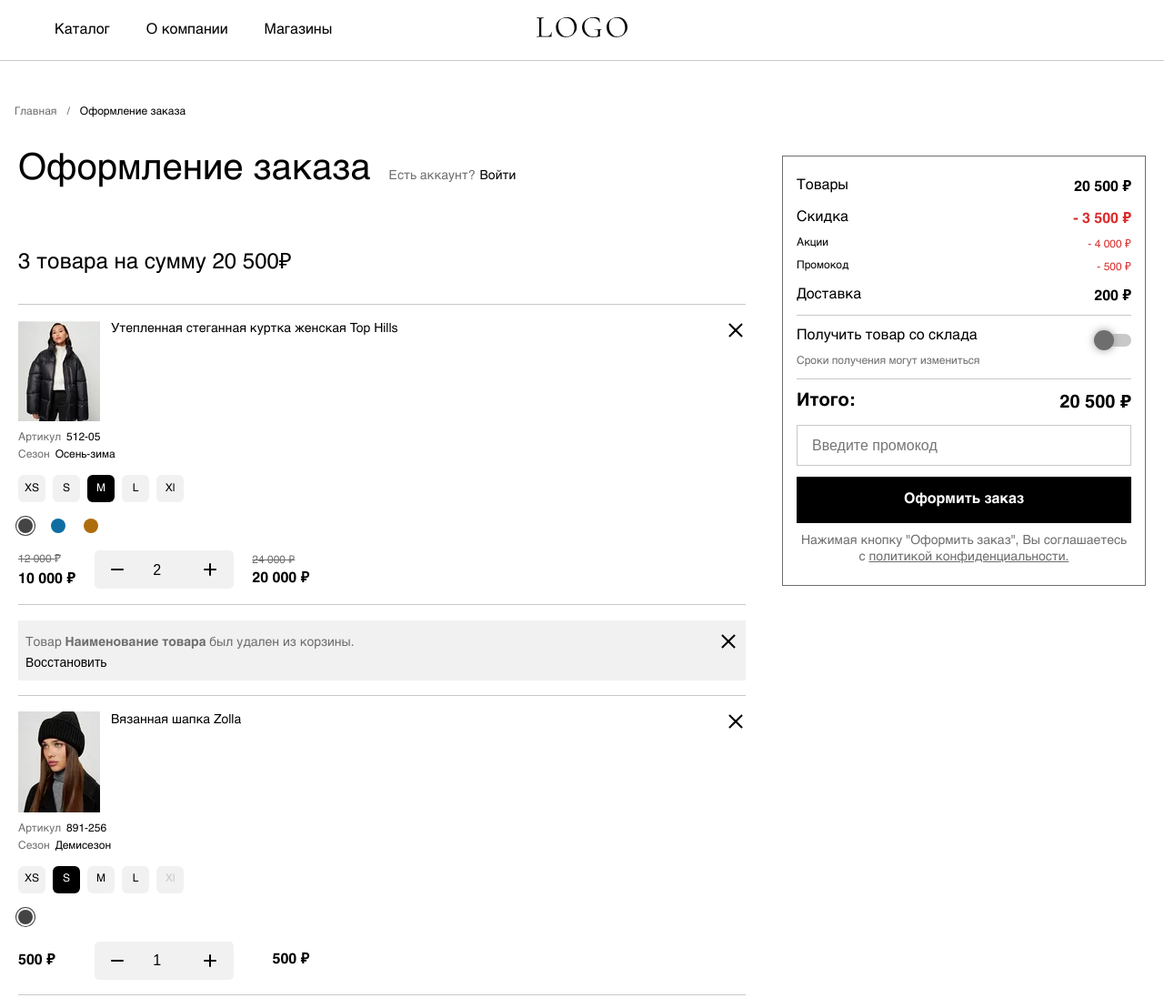
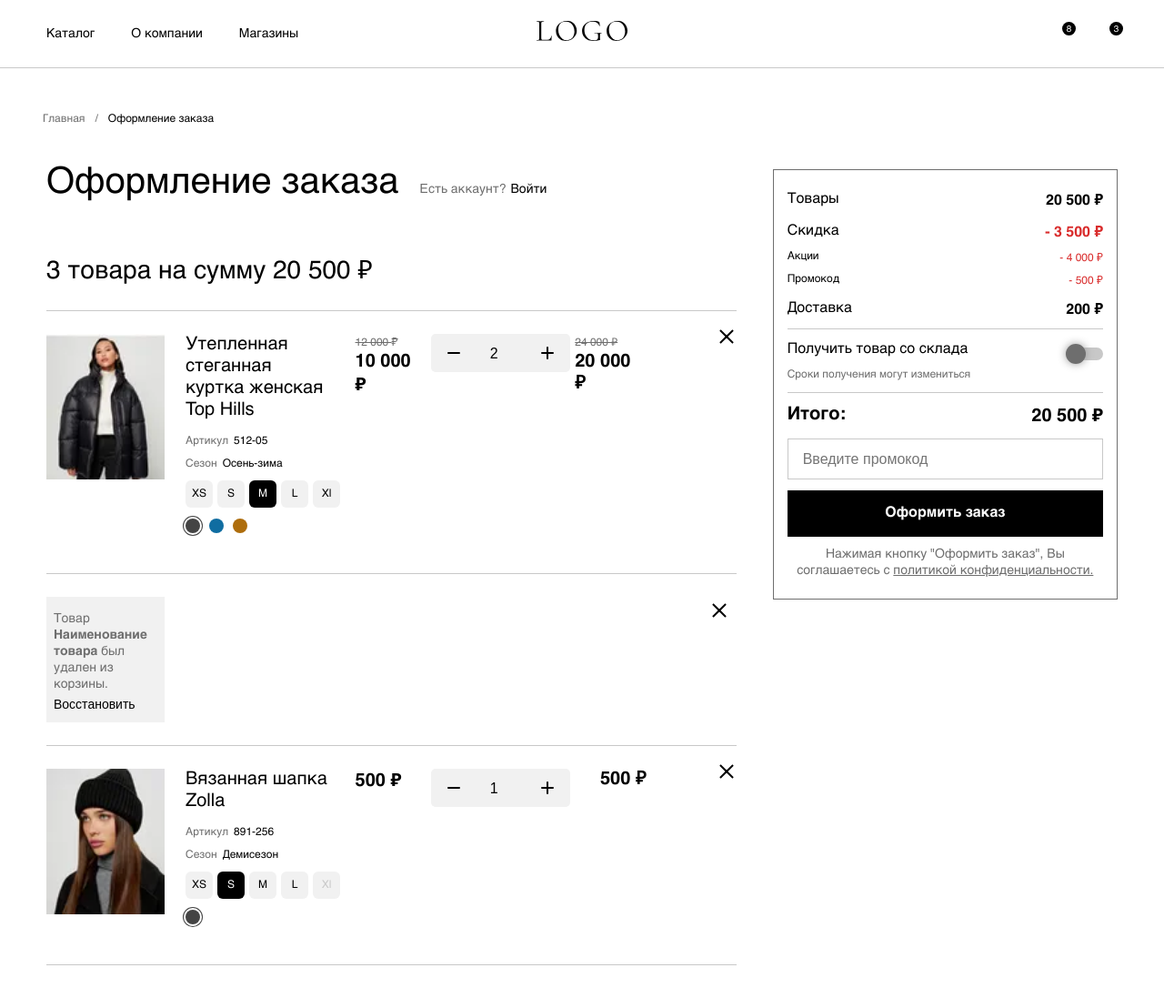
Before and after one commit to LilyHort/logo-shop, a website: page source/index.html in a window 1280 px wide. Shown: the top 1097 px of the page at 91% size. Drawn offline with nearby package versions, Linux system fonts and the light colour scheme; files that its build step writes are made by us from their sources; files whose address does not match are found by name.

Commit message:
Стили карточек на десктопе

```diff
--- a/source/index.html
+++ b/source/index.html
@@ -42,6 +42,7 @@
               </li>
               <li class="header__nav-user-item header__nav-user-item--mobile header__item">
                 <a class="header__link link-reset" href="#">
+                  <span class="header__nav-user-item-count">8</span>
                   <span class="visually-hidden">Избранное</span>
                   <svg class="header__nav-user-icon header__nav-user-icon--favorite" width="28" height="28">
                     <use href="./icons/stack.svg#favorite"></use>
@@ -50,6 +51,7 @@
               </li>
               <li class="header__nav-user-item header__item">
                 <a class="header__link link-reset" href="#">
+                  <span class="header__nav-user-item-count">4</span>
                   <span class="visually-hidden">Корзина</span>
                   <svg class="header__nav-user-icon header__nav-user-icon--bag" width="28" height="28">
                     <use href="./icons/stack.svg#bag"></use>
@@ -78,7 +80,8 @@
               </li>
               <li class="header__nav-main-item header__nav-main-item--desktop header__item">
                 <a class="header__link link-reset" href="#">
-                  <svg class="header__nav-user-icon header__nav-user-icon--mobile header__nav-user-icon--search" width="28" height="28">
+                  <svg class="header__nav-user-icon header__nav-user-icon--mobile header__nav-user-icon--search"
+                    width="28" height="28">
                     <use href="./icons/stack.svg#search"></use>
                   </svg>
                   <span class="header__nav-main-item-text">Поиск</span>
@@ -86,7 +89,8 @@
               </li>
               <li class="header__nav-main-item header__nav-main-item--desktop header__item">
                 <a class="header__link link-reset" href="#">
-                  <svg class="header__nav-user-icon header__nav-user-icon--mobile header__nav-user-icon--account" width="28" height="28">
+                  <svg class="header__nav-user-icon header__nav-user-icon--mobile header__nav-user-icon--account"
+                    width="28" height="28">
                     <use href="./icons/stack.svg#account"></use>
                   </svg>
                   <span class="header__nav-main-item-text">Войти</span>
@@ -94,7 +98,8 @@
               </li>
               <li class="header__nav-main-item header__nav-main-item--desktop header__item">
                 <a class="header__link link-reset" href="#">
-                  <svg class="header__nav-user-icon header__nav-user-icon--mobile header__nav-user-icon--favorite" width="28" height="28">
+                  <svg class="header__nav-user-icon header__nav-user-icon--mobile header__nav-user-icon--favorite"
+                    width="28" height="28">
                     <use href="./icons/stack.svg#favorite"></use>
                   </svg>
                   <span class="header__nav-main-item-text">Избранное</span>
@@ -133,7 +138,7 @@
                   <p class="basket__info">
                     <span class="basket__count">3</span> товара
                     на сумму
-                    <span class="basket__total">25&nbsp;000</span><span class="ruble ruble--basket">₽
+                    <span class="basket__total">25&nbsp;000</span>&nbsp;<span class="ruble ruble--basket">₽
                     </span>
                   </p>
                 </div>
@@ -151,17 +156,26 @@
                           <source media="(min-width: 1300px)"
                             srcset="./images/basket/top-hills-desktop@1x.webp 1x, ./images/basket/top-hills-desktop@2x.webp 2x"
                             type="image/webp" width="130" height="160">
-                          <source srcset="./images/basket/top-hills-mobile@1x.webp 1x, ./images/basket/top-hills-mobile@2x.webp 2x" type="image/webp" width="90" height="111">
+                          <source
+                            srcset="./images/basket/top-hills-mobile@1x.webp 1x, ./images/basket/top-hills-mobile@2x.webp 2x"
+                            type="image/webp" width="90" height="111">
                           <source media="(min-width: 1300px)"
                             srcset="./images/basket/top-hills-desktop@1x.jpg 1x, ./images/basket/top-hills-desktop@2x.jpg 2x"
                             type="image/jpeg" width="130" height="160">
                           <img class="card__image" src="./images/basket/top-hills-mobile@1x.jpg"
                             srcset="./images/basket/top-hills-mobile@2x.jpg 2x" width="90" height="111" alt="Товар">
                         </picture>
-                        <h3 class="card__title">
+                        <h3 class="card__title card__title--mobile">
                           Утепленная стеганная куртка женская Top Hills
                         </h3>
                       </a>
+                      <div class="card__content">
+                        <a class="card__link link-reset" href="#">
+                          <h3 class="card__title card__title--desktop">
+                            Утепленная стеганная куртка женская Top Hills
+                          </h3>
+                        </a>
+
                         <div class="card__details">
                           <p class="card__details-text card__details-text--article">Артикул <span
                               class="card__details-meaning card__article-number">512-05</span></p>
@@ -225,6 +239,7 @@
                             </li>
                           </ul>
                         </fieldset>
+                      </div>
                       <div class="card__price">
                         <div class="card__price-unit">
                           <span class="card__price-old">12&nbsp;000 <span class="ruble ruble--card-old">₽
@@ -248,9 +263,11 @@
                           </button>
                         </div>
                         <div class="card__price-total">
-                          <span class="card__price-old card__price-old--total">24&nbsp;000 <span class="ruble ruble--card-old">₽</span></span>
+                          <span class="card__price-old card__price-old--total">24&nbsp;000 <span
+                              class="ruble ruble--card-old">₽</span></span>
                           <br>
-                          <span class="card__price-current">20&nbsp;000 <span class="ruble ruble--card-current">₽</span></span>
+                          <span class="card__price-current">20&nbsp;000 <span
+                              class="ruble ruble--card-current">₽</span></span>
                         </div>
                       </div>
                     </li>
@@ -258,7 +275,8 @@
                       <button class="card__button card__button--restore button-reset" type="button"></button>
                       <div class="card__item-deleted-wrapper">
                         <p class="card__item-deleted-text">
-                        Товар <a class="card__item-deleted-name link-reset" href="#">Наименование товара</a> был удален из корзины.
+                          Товар <a class="card__item-deleted-name link-reset" href="#">Наименование товара</a> был
+                          удален из корзины.
                         </p>
                         <button class="card__item-deleted-button button-reset" type="button">Восстановить</button>
                       </div>
@@ -270,14 +288,22 @@
                             <source media="(min-width: 1300px)"
                               srcset="./images/basket/cap-zolla-desktop@1x.webp 1x, ./images/basket/cap-zolla-desktop@2x.webp 2x"
                               type="image/webp" width="130" height="160">
-                          <source srcset="./images/basket/cap-zolla-mobile@1x.webp 1x, ./images/basket/cap-zolla-mobile@2x.webp 2x" type="image/webp" width="90" height="111">
+                            <source
+                              srcset="./images/basket/cap-zolla-mobile@1x.webp 1x, ./images/basket/cap-zolla-mobile@2x.webp 2x"
+                              type="image/webp" width="90" height="111">
                             <source media="(min-width: 1300px)"
                               srcset="./images/basket/cap-zolla-desktop@1x.jpg 1x, ./images/basket/cap-zolla-desktop@2x.jpg 2x"
                               type="image/jpeg" width="130" height="160">
                             <img class="card__image" src="./images/basket/cap-zolla-mobile@1x.jpg"
                               srcset="./images/basket/cap-zolla-mobile@2x.jpg 2x" width="90" height="111" alt="Товар">
                           </picture>
-                        <h3 class="card__title">
+                          <h3 class="card__title card__title--mobile">
+                            Вязанная шапка Zolla
+                          </h3>
+                        </a>
+                        <div class="card__content">
+                          <a class="card__link link-reset" href="#">
+                            <h3 class="card__title card__title--desktop">
                               Вязанная шапка Zolla
                             </h3>
                           </a>
@@ -291,28 +317,28 @@
                             <legend class="card__size-legend visually-hidden">Выберите размер</legend>
                             <ul class="card__size-list list-reset">
                               <li class="card__size-item">
-                            <input class="card__size-input visually-hidden" type="radio" name="size-item-2" value="XS"
-                              id="size-xs-2">
+                                <input class="card__size-input visually-hidden" type="radio" name="size-item-2"
+                                  value="XS" id="size-xs-2">
                                 <label class="card__size-label" for="size-xs-2">XS</label>
                               </li>
                               <li class="card__size-item card__size-item--active">
-                            <input class="card__size-input visually-hidden" type="radio" name="size-item-2" value="S"
-                              id="size-s-2">
+                                <input class="card__size-input visually-hidden" type="radio" name="size-item-2"
+                                  value="S" id="size-s-2">
                                 <label class="card__size-label card__size-label--active" for="size-s-2">S</label>
                               </li>
                               <li class="card__size-item">
-                            <input class="card__size-input visually-hidden" type="radio" name="size-item-2" value="M"
-                              id="size-m-2" checked>
+                                <input class="card__size-input visually-hidden" type="radio" name="size-item-2"
+                                  value="M" id="size-m-2" checked>
                                 <label class="card__size-label" for="size-m-2">M</label>
                               </li>
                               <li class="card__size-item">
-                            <input class="card__size-input visually-hidden" type="radio" name="size-item-2" value="L"
-                              id="size-l-2">
+                                <input class="card__size-input visually-hidden" type="radio" name="size-item-2"
+                                  value="L" id="size-l-2">
                                 <label class="card__size-label" for="size-l-2">L</label>
                               </li>
                               <li class="card__size-item card__size-item--none">
-                            <input class="card__size-input visually-hidden" type="radio" name="size-item-2" value="XL"
-                              id="size-xl-2">
+                                <input class="card__size-input visually-hidden" type="radio" name="size-item-2"
+                                  value="XL" id="size-xl-2">
                                 <label class="card__size-label card__size-label--none" for="size-xl-2">Xl</label>
                               </li>
                             </ul>
@@ -330,9 +356,11 @@
                               </li>
                             </ul>
                           </fieldset>
+                        </div>
+
                         <div class="card__price">
                           <div class="card__price-unit">
-                          <span class="card__price-current">500 <span class="ruble ruble--card-current">₽
+                            <span class="card__price-current">500&nbsp;<span class="ruble ruble--card-current">₽
                               </span></span>
                           </div>
                           <div class="card__price-quantity">
@@ -347,7 +375,7 @@
                             </button>
                           </div>
                           <div class="card__price-total">
-                          <span class="card__price-current">500 <span class="ruble ruble--card-current">₽
+                              <span class="card__price-current">500&nbsp;<span class="ruble ruble--card-current">₽
                               </span></span>
                           </div>
                         </div>
@@ -474,8 +502,7 @@
                 <span class="total__option-info-additional">Сроки получения могут измениться</span>
               </div>
               <div class="total__option-toggle">
-            <input class="total__option-toggle-input visually-hidden" type="checkbox" name="option"
-            id="option">
+                <input class="total__option-toggle-input visually-hidden" type="checkbox" name="option" id="option">
                 <span class="total__option-toggle-icon"></span>
               </div>
             </div>
@@ -500,22 +527,14 @@
               на наши новости</h2>
             <form class="footer__discount-form">
               <div class="footer__discount-input-wrapper">
-              <input
-                type="email"
-                class="footer__discount-input"
-                placeholder="Ваш email"
-                required
-              >
-              <button
-                type="submit"
-                class="footer__discount-button"
-                aria-label="Отправить email"
-              >
+                <input type="email" class="footer__discount-input" placeholder="Ваш email" required>
+                <button type="submit" class="footer__discount-button" aria-label="Отправить email">
                   <span class="footer__discount-button-icon"></span>
                   Подписаться
                 </button>
               </div>
-            <span class="footer__discount-text">Нажимая кнопку “Подписаться”, Вы соглашаетесь с <a class="footer__discount-text-link">политикой конфиденциальности</a></span>
+              <span class="footer__discount-text">Нажимая кнопку “Подписаться”, Вы соглашаетесь с <a
+                  class="footer__discount-text-link">политикой конфиденциальности</a></span>
             </form>
           </section>
           <section class="footer__nav>">
--- a/source/scripts/index.js
+++ b/source/scripts/index.js
@@ -103,6 +103,10 @@ function updateCartSummary() {
   const basketTotal = document.querySelector('.basket__total');
   const totalFinalValue = document.querySelector('.total__final-value');
 
+  // Счетчики в header
+  const headerCartCount = document.querySelector('.header__nav-user-item:not(.header__nav-user-item--mobile) .header__nav-user-item-count');
+  const headerFavoriteCount = document.querySelector('.header__nav-user-item--mobile .header__nav-user-item-count');
+
   // Элементы блока total
   const totalProductsPrice = document.querySelector('.total__item--products .total__price');
   const totalDiscountPrice = document.querySelector('.total__item--discount .total__price');
@@ -170,6 +174,25 @@ function updateCartSummary() {
     } else {
       totalFinalValue.textContent = `${totalPrice.toLocaleString('ru-RU')} ₽`;
     }
+  }
+
+  // Обновляем счетчик корзины в header
+  if (headerCartCount) {
+    headerCartCount.textContent = totalItems;
+  }
+
+  // Обновляем счетчик избранного в header
+  updateFavoriteCount();
+}
+
+function updateFavoriteCount() {
+  const headerFavoriteCount = document.querySelector('.header__nav-user-item--mobile .header__nav-user-item-count');
+
+  // Пока статичное значение, можно расширить логикой избранного
+  const favoriteItems = 8; // Можно получать из localStorage или API
+
+  if (headerFavoriteCount) {
+    headerFavoriteCount.textContent = favoriteItems;
   }
 }
 
@@ -266,6 +289,9 @@ document.addEventListener('DOMContentLoaded', () => {
 
     updatePrice(item);
   });
+
+  // Обновляем счетчик избранного
+  updateFavoriteCount();
 });
 
 /* Показ/скрытие лейблов в форме контактов */
--- a/source/styles/blocks/basket.scss
+++ b/source/styles/blocks/basket.scss
@@ -8,12 +8,17 @@
   margin-bottom: 22px;
 
   @media (min-width: $desktop-width) {
-    margin-bottom: 30px;
+    margin-bottom: 28px;
   }
 }
 
 .basket__info {
   margin: 0;
+
+  @media (min-width: $desktop-width) {
+    font-size: 28px;
+    line-height: 30px;
+  }
 }
 
 .basket__summary {
--- a/source/styles/blocks/bread-crumbs.scss
+++ b/source/styles/blocks/bread-crumbs.scss
@@ -10,7 +10,7 @@
   margin-bottom: 35px;
 
   @media (min-width: $desktop-width) {
-    margin-bottom: 40px;
+    margin-bottom: 47px;
 
   }
 }
--- a/source/styles/blocks/card.scss
+++ b/source/styles/blocks/card.scss
@@ -12,10 +12,31 @@
   position: relative;
   border-top: 0.50px solid $grey-2;
   padding: 17px 0 16px;
+
+  @media (min-width: $desktop-width) {
+    display: grid;
+    grid-template-columns: 130px 1fr 2fr;
+    padding: 25px 0;
+  }
 }
 
 .card__item:last-child {
   border-bottom: 0.50px solid $grey-2;
+}
+
+.card__content {
+  @media (min-width: $desktop-width) {
+    display: flex;
+    flex-direction: column;
+    margin-left: 23px;
+  }
+}
+
+.card__image {
+  @media (min-width: $desktop-width) {
+    width: 130px;
+    height: 160px;
+  }
 }
 
 .card__button {
@@ -58,7 +79,7 @@
   display: flex;
   flex-direction: row;
   gap: 12px;
-  margin-bottom: 5px;
+  margin-bottom: 2px;
 }
 
 .card__title {
@@ -67,6 +88,25 @@ font-size: 14px;
 line-height: 18px;
 margin: 0;
 padding-right: 25px;
+
+&--desktop {
+  display: none;
+}
+
+@media (min-width: $desktop-width) {
+
+  &--mobile {
+    display: none;
+  }
+
+  &--desktop {
+    display: block;
+    margin-bottom: 13px;
+  }
+
+  font-size: 20px;
+  line-height: 24px;
+}
 }
 
 .card__details {
@@ -77,6 +117,11 @@ font-size: 12px;
 line-height: 15px;
 color: $grey-1;
 margin-bottom: 14px;
+
+@media (min-width: $desktop-width) {
+  gap: 10px;
+  margin-bottom: 10px;
+}
 }
 
 .card__details-text {
@@ -94,11 +139,19 @@ color: $black;
 .card__size {
   border: none;
   margin-bottom: 18px;
+
+  @media (min-width: $desktop-width) {
+    margin-bottom: 12px;
+  }
 }
 
 .card__size-list {
   display: flex;
   gap: 8px;
+
+  @media (min-width: $desktop-width) {
+    gap: 5px;
+  }
 }
 
 .card__size-item {
@@ -139,6 +192,10 @@ color: $black;
 .card__color-list {
   display: flex;
   gap: 20px;
+
+  @media (min-width: $desktop-width) {
+    gap: 10px;
+  }
 }
 
 .card__color-item {
@@ -176,6 +233,10 @@ color: $black;
   align-items: center;
   justify-content: space-between;
   max-width: 320px;
+
+  @media (min-width: $desktop-width) {
+    align-items: flex-start;
+  }
 }
 
 .card__price-old {
@@ -190,6 +251,11 @@ font-weight: 700;
 font-size: 16px;
 line-height: 21px;
 color: $black;
+
+@media (min-width: $desktop-width) {
+  font-size: 20px;
+  line-height: 24px;
+}
 }
 
 .card__price-quantity {
--- a/source/styles/blocks/header.scss
+++ b/source/styles/blocks/header.scss
@@ -25,7 +25,7 @@
 
   @media (min-width: $desktop-width) {
     padding: 0;
-    max-width: 1200px;
+    max-width: 1300px;
     margin: auto;
     margin-bottom: 50px;
   }
@@ -50,6 +50,7 @@
   @media (min-width: $desktop-width) {
     width: 100%;
     flex-direction: row-reverse;
+    padding: 8px 31px;
   }
 }
 
@@ -137,6 +138,7 @@
 }
 
 .header__nav-main-item {
+  padding: 15px;
   font-family: $helvetica-family;
   font-weight: 400;
   font-size: 16px;
@@ -150,6 +152,9 @@
 
   @media (min-width: $desktop-width) {
     border: none;
+    padding: 0;
+    font-size: 14px;
+    line-height: 18px;
 
     &:first-child {
       border-top: none;
@@ -169,12 +174,46 @@
   }
 }
 
-.header__nav-user-item--mobile {
+.header__nav-user-item .header__link {
+
+  @media (min-width: $desktop-width) {
+    padding: 16px;
+  }
+}
+
+.header__nav-user-item {
+
+&--mobile {
+  display: none;
+}
+
+  @media (min-width: $desktop-width) {
+    display: block;
+    position: relative;
+  }
+}
+
+.header__nav-user-item-count {
   display: none;
 
   @media (min-width: $desktop-width) {
-    display: block;
-  }
+  position: absolute;
+  top: 0;
+  right: 14px;
+  border-radius: 100px;
+  width: 15px;
+  height: 15px;
+  background-color: $black;
+  color: $white;
+  font-family: var(--font-family);
+  font-weight: 400;
+  font-size: 10px;
+  line-height: 8px;
+  text-align: center;
+  display: flex;
+  align-items: center;
+  justify-content: center;
+}
 }
 
 .header__nav-user-list {
@@ -188,4 +227,9 @@
     width: 20px;
     height: 20px;
   }
+
+  @media (min-width: $desktop-width) {
+    width: 20px;
+    height: 20px;
+  }
 }
--- a/source/styles/blocks/main.scss
+++ b/source/styles/blocks/main.scss
@@ -3,6 +3,10 @@
   width: 100%;
   max-width: 100vw;
   overflow-x: hidden;
+
+  @media (min-width: $desktop-width) {
+    padding: 0 31px;
+  }
 }
 
 .main__wrapper {
--- a/source/styles/blocks/order.scss
+++ b/source/styles/blocks/order.scss
@@ -11,7 +11,8 @@
 
   @media (min-width: $desktop-width) {
     font-size: 40px;
-    margin-right: 20px;
+    margin-right: 23px;
+    margin-bottom: 0;
   }
 }
 
@@ -21,7 +22,7 @@
   @media (min-width: $desktop-width) {
     display: flex;
     align-items: baseline;
-    margin-bottom: 60px;
+    margin-bottom: 63px;
   }
 }
 
--- a/source/styles/blocks/ruble.scss
+++ b/source/styles/blocks/ruble.scss
@@ -6,4 +6,10 @@
         line-height: 30px;
     }
 
+    @media (min-width: $desktop-width) {
+        &--basket {
+          font-size: 28px;
+          line-height: 30px;
+        }
+    }
 }
```
Lines whose indentation alone changed are shown as unchanged.
